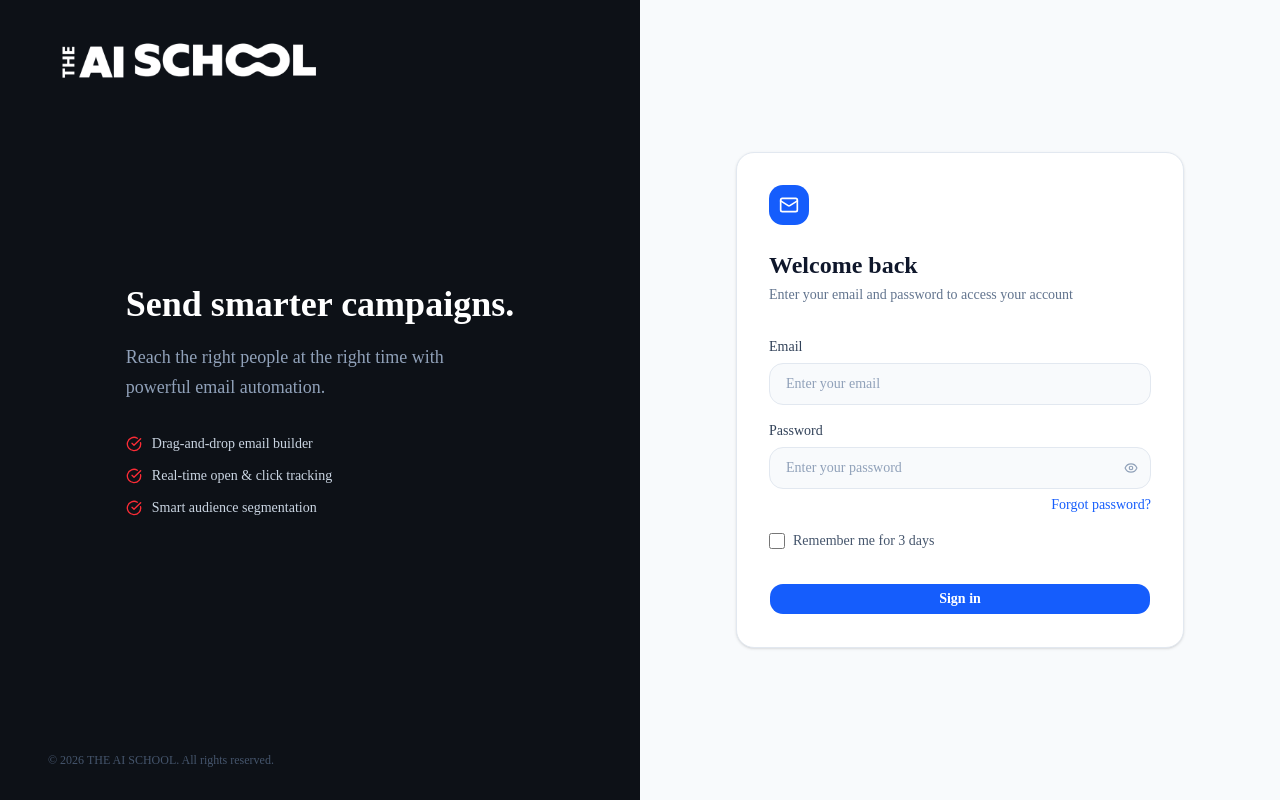
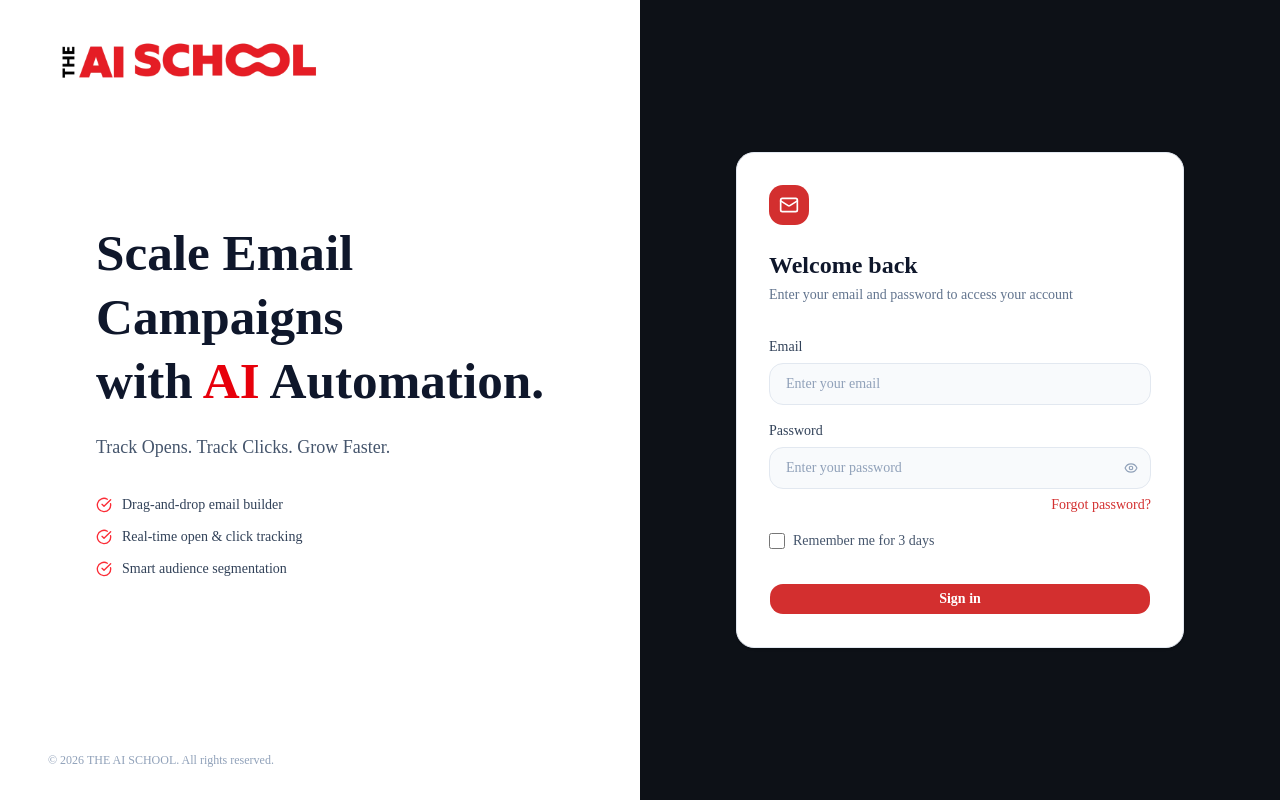
Before and after one commit to theaischool01/TAS-Email-Campaign, a Next.js app: page /login in a window 1280 px wide. Built offline with nearby package versions, Linux system fonts and the light colour scheme.

Commit message:
Branding and UI updates: login panel color swap, sidebar branding removal, merge tag clipboard UX, add contact form fields, AI School red theme overrides

```diff
--- a/app/contacts/lists/[id]/page.tsx
+++ b/app/contacts/lists/[id]/page.tsx
@@ -321,6 +321,21 @@ export default function ContactListDetailPage() {
                   <Input id="email" name="email" type="email" placeholder="john@example.com" required />
                 </div>
 
+                <div>
+                  <Label htmlFor="phone">Phone</Label>
+                  <Input id="phone" name="phone" placeholder="+1 (555) 000-0000" />
+                </div>
+
+                <div>
+                  <Label htmlFor="company">Company</Label>
+                  <Input id="company" name="company" placeholder="Acme Corp" />
+                </div>
+
+                <div>
+                  <Label htmlFor="city">City</Label>
+                  <Input id="city" name="city" placeholder="New York" />
+                </div>
+
                 <div className="flex justify-end space-x-2">
                   <Button type="button" variant="outline" onClick={() => setShowAddForm(false)}>
                     Cancel
--- a/app/globals.css
+++ b/app/globals.css
@@ -128,3 +128,21 @@
     @apply font-sans;
   }
 }
+
+@layer base {
+  :root {
+    /* AI School Brand Color Overrides */
+    /* Remaps Tailwind blue palette → AI School red */
+    --color-blue-50: #fef2f2;
+    --color-blue-100: #fee2e2;
+    --color-blue-200: #fecaca;
+    --color-blue-300: #fca5a5;
+    --color-blue-400: #f87171;
+    --color-blue-500: #ef4444;
+    --color-blue-600: #D32F2F;
+    --color-blue-700: #B71C1C;
+    --color-blue-800: #991b1b;
+    --color-blue-900: #7f1d1d;
+    --color-blue-950: #450a0a;
+  }
+}
--- a/app/login/page.tsx
+++ b/app/login/page.tsx
@@ -46,9 +46,9 @@ function LoginForm() {
   }
 
   return (
-    <div className="min-h-screen flex bg-slate-50">
+    <div className="min-h-screen flex bg-white">
       {/* LEFT PANEL — Branding */}
-      <div className="hidden lg:flex w-1/2 bg-[#0d1117] flex-col items-center justify-center p-12 relative">
+      <div className="hidden lg:flex w-1/2 bg-white flex-col items-center justify-center p-12 relative">
         {/* Top-left Logo */}
         <div className="absolute top-8 left-12">
           <Image
@@ -56,30 +56,34 @@ function LoginForm() {
             alt="The AI School"
             width={280}
             height={80}
-            className="object-contain brightness-0 invert"
+            className="object-contain"
           />
         </div>
 
         {/* Center content */}
         <div className="max-w-md">
-          <h1 className="font-bold text-4xl text-white leading-tight">
-            Send smarter campaigns.
+          <h1 className="font-bold text-slate-900 leading-tight" style={{ fontSize: 'clamp(2.5rem, 4vw, 3.5rem)' }}>
+            Scale Email Campaigns
+            <br />
+            with{" "}
+            <span className="text-red-600">AI</span>
+            {" "}Automation.
           </h1>
-          <p className="text-slate-400 mt-4 text-lg max-w-sm leading-relaxed">
-            Reach the right people at the right time with powerful email automation.
+          <p className="text-slate-600 mt-5 text-lg max-w-sm leading-relaxed">
+            Track Opens. Track Clicks. Grow Faster.
           </p>
 
           {/* Feature highlights */}
           <div className="mt-8 space-y-3">
-            <div className="flex items-center gap-2.5 text-slate-300 text-sm">
+            <div className="flex items-center gap-2.5 text-slate-700 text-sm">
               <CheckCircle className="text-red-500 w-4 h-4 shrink-0" />
               <span>Drag-and-drop email builder</span>
             </div>
-            <div className="flex items-center gap-2.5 text-slate-300 text-sm">
+            <div className="flex items-center gap-2.5 text-slate-700 text-sm">
               <CheckCircle className="text-red-500 w-4 h-4 shrink-0" />
               <span>Real-time open & click tracking</span>
             </div>
-            <div className="flex items-center gap-2.5 text-slate-300 text-sm">
+            <div className="flex items-center gap-2.5 text-slate-700 text-sm">
               <CheckCircle className="text-red-500 w-4 h-4 shrink-0" />
               <span>Smart audience segmentation</span>
             </div>
@@ -87,13 +91,13 @@ function LoginForm() {
         </div>
 
         {/* Copyright Footer */}
-        <span className="text-slate-600 text-xs absolute bottom-8 left-12">
+        <span className="text-slate-400 text-xs absolute bottom-8 left-12">
           © 2026 THE AI SCHOOL. All rights reserved.
         </span>
       </div>
 
       {/* RIGHT PANEL — Form */}
-      <div className="flex-1 flex items-center justify-center bg-slate-50 p-8">
+      <div className="flex-1 flex items-center justify-center bg-[#0d1117] p-8">
         <div className="w-full max-w-md">
           {/* Card Wrapper */}
           <div className="bg-white rounded-2xl border border-slate-200 p-8 shadow-sm">
--- a/components/layout/sidebar.tsx
+++ b/components/layout/sidebar.tsx
@@ -85,7 +85,9 @@ export function Sidebar() {
         {!collapsed && (
           <div className="flex items-center gap-2">
             <Mail className="h-6 w-6 text-blue-500 shrink-0" />
-            <span className="text-lg font-bold text-white tracking-tight">MailFlow</span>
+            <div>
+              <span className="text-lg font-bold text-white tracking-tight">MailFlow</span>
+            </div>
           </div>
         )}
         {collapsed && (
--- a/components/templates/BlockPalette.tsx
+++ b/components/templates/BlockPalette.tsx
@@ -1,7 +1,7 @@
 "use client"
 
 import { useState } from "react"
-import { Plus, Type, Image, Square, Layout, Grid3x3, Share2, Code, Settings } from "lucide-react"
+import { Plus, Type, Image, Square, Layout, Grid3x3, Share2, Code, Settings, Copy, Check } from "lucide-react"
 import { Button } from "@/components/ui/button"
 import { Badge } from "@/components/ui/badge"
 import { Separator } from "@/components/ui/separator"
@@ -38,6 +38,18 @@ interface BlockItem {
 
 export default function BlockPalette({ onAddBlock, selectedBlock, isInserting, pendingBlockType }: BlockPaletteProps) {
   const [activeCategory, setActiveCategory] = useState("basic")
+  const [copiedTag, setCopiedTag] = useState<string | null>(null)
+
+  const handleCopyTag = async (tag: string) => {
+    const tagText = `{{${tag}}}`
+    try {
+      await navigator.clipboard.writeText(tagText)
+      setCopiedTag(tag)
+      setTimeout(() => setCopiedTag(null), 2000)
+    } catch (error) {
+      console.error("Failed to copy tag:", error)
+    }
+  }
 
   const blockCategories: BlockCategory[] = [
     {
@@ -263,9 +275,11 @@ export default function BlockPalette({ onAddBlock, selectedBlock, isInserting, p
           ].map((mergeTag) => (
             <div
               key={mergeTag.tag}
-              className="p-2 bg-gray-50 rounded hover:bg-gray-100 cursor-pointer text-sm group"
+              className="flex items-center justify-between p-2 bg-gray-50 rounded hover:bg-gray-100 text-sm group"
+            >
+              <div
+                className="flex items-center cursor-pointer flex-1"
                 onClick={() => {
-                // This will be handled by the parent component
                   console.log('Insert merge tag:', mergeTag.tag)
                 }}
               >
@@ -273,6 +287,21 @@ export default function BlockPalette({ onAddBlock, selectedBlock, isInserting, p
                   {"{{" + mergeTag.tag + "}}"}
                 </code>
                 <span className="ml-2 text-gray-600">{mergeTag.label}</span>
+              </div>
+              <button
+                onClick={(e) => {
+                  e.stopPropagation()
+                  handleCopyTag(mergeTag.tag)
+                }}
+                className="ml-2 p-1 rounded hover:bg-gray-200 transition-colors opacity-0 group-hover:opacity-100"
+                title="Copy to clipboard"
+              >
+                {copiedTag === mergeTag.tag ? (
+                  <Check className="h-3 w-3 text-green-600" />
+                ) : (
+                  <Copy className="h-3 w-3 text-gray-500" />
+                )}
+              </button>
             </div>
           ))}
         </div>
```
Lines whose indentation alone changed are shown as unchanged.
